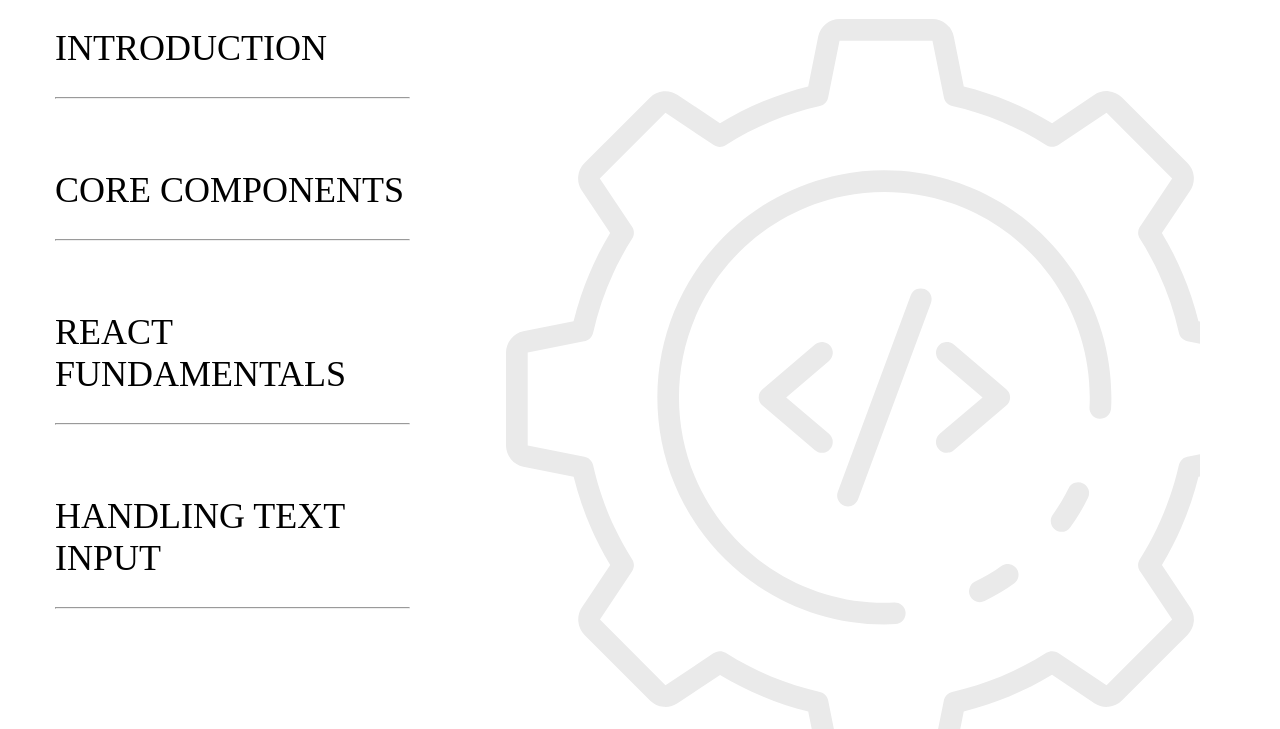
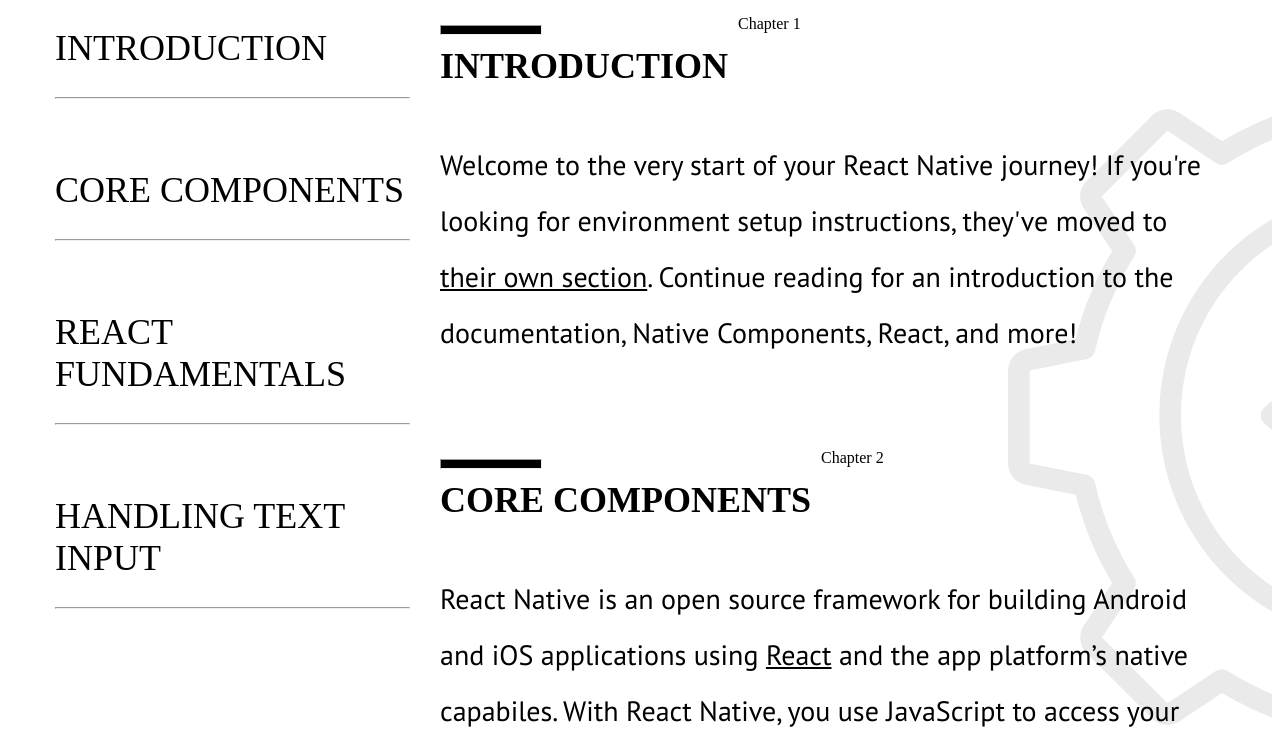
Before and after one commit to MaryMaistrova/fonts, a plain HTML site: page index.html in a window 1280 px wide. Shown: the part 81-810 px from the top of the page. Drawn offline with Linux system fonts and the light colour scheme; a web font is replaced by a local one.

Commit message:
minor changes

```diff
--- a/index.html
+++ b/index.html
@@ -42,7 +42,7 @@
     </aside>
 
     <main>
-      <img class="bcg" src="images/bg-picture.svg" alt="detail" width="760px" height="760px">
+
       <section>
         <hr class="section-hr">
         <div class="headers">
--- a/style.css
+++ b/style.css
@@ -20,17 +20,11 @@
   grid-template-columns: 385px 785px;
   grid-template-rows: auto;
   justify-content: center;
-}
-
-main {
-  position: relative;
-}
-
-img.bcg {
-  position: sticky;
-  z-index: -1;
-  left: 220px;
-  top: 100px;
+  overflow: auto;
+  background-image: url(images/bg-picture.svg) ;
+  background-attachment: fixed;
+  background-repeat: no-repeat;
+  background-position: 1000px 110px;
 }
 
 aside {
@@ -39,6 +33,7 @@
   text-transform: uppercase;
   margin-top: 100px;
   position: sticky;
+  top: 100px;
 }
 
 aside>nav {
```
